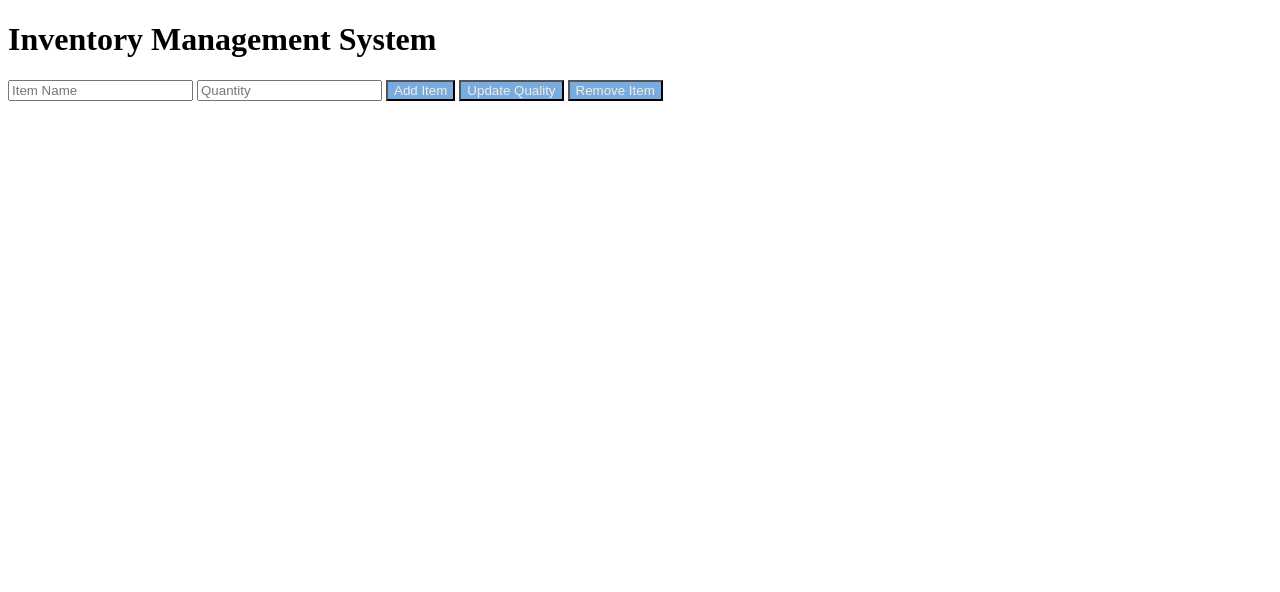
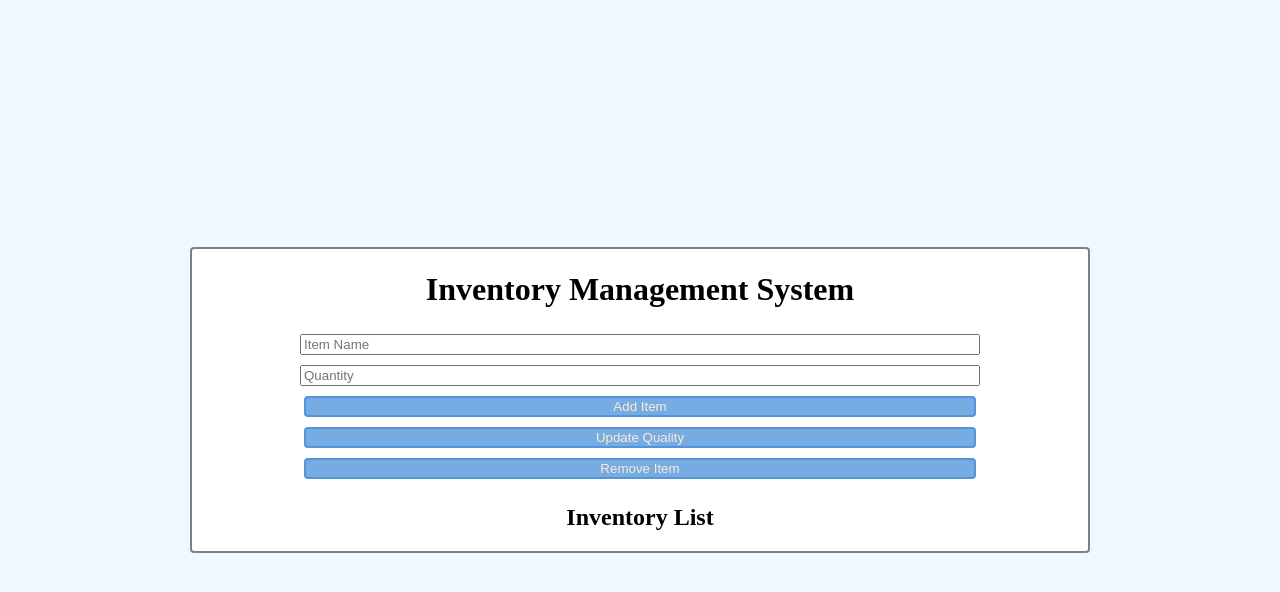
Before and after one commit to timmyy123/javascript-practice, a plain HTML site: page Inventory Management System practice/index.html in a window 1280 px wide. Drawn offline with Linux system fonts and the light colour scheme.

Commit message:
finish ui and start script

```diff
--- a/Inventory Management System practice/index.html
+++ b/Inventory Management System practice/index.html
@@ -3,26 +3,54 @@
     <head>
        <meta charset="utf-8">
        <style>
-        /* .management{
-            float: left;
-        } */
+        body{
+            display: flex;
+            flex-direction: column;
+            align-items: center;
+            justify-content: center;
+            background-color: aliceblue;
+            height: 100vh;
+            margin: 0;
+        }
+        .management{
+            background-color: white;
+            border: 2px solid gray;
+            border-radius: 4px;
+            width: 70%;
+            display: flex;
+            flex-direction: column;
+            align-items: center;
+            justify-content: center;
+        }
+        .management input{
+            width: 75%;
+            margin: 5px;
+        }
         .management button{
             background-color: rgba(68, 142, 215, 0.731);
-            color:antiquewhite
+            color:antiquewhite;
+            width: 75%;
+            margin: 5px;
+            border: 2px solid rgba(68, 142, 215, 0.731);
+            border-radius: 4px;
         }
        </style>
        <title>Inventory management</title>
     </head>
     <body>
-        <h1>Inventory Management System</h1>
         <div class="management">
+            <h1 class="welcome">Inventory Management System</h1>
             <input type="text" id="name" placeholder="Item Name">
             <input type="text" id="quantity" placeholder="Quantity">
             <button>Add Item</button>
             <button>Update Quality</button>
             <button>Remove Item</button>
+            <h2>Inventory List</h2>
+            <div class="inventory list">
+            </div>
 
         </div>
+        <script src="script.js"></script>
     </body>
 
 </html>
--- /dev/null
+++ b/Inventory Management System practice/script.js
@@ -0,0 +1,5 @@
+let getName = function(){
+    let nameInput = document.getElementById('name');
+    let name = nameInput.value;
+    return name
+}
```
Also changed, not shown: 1 other file.
